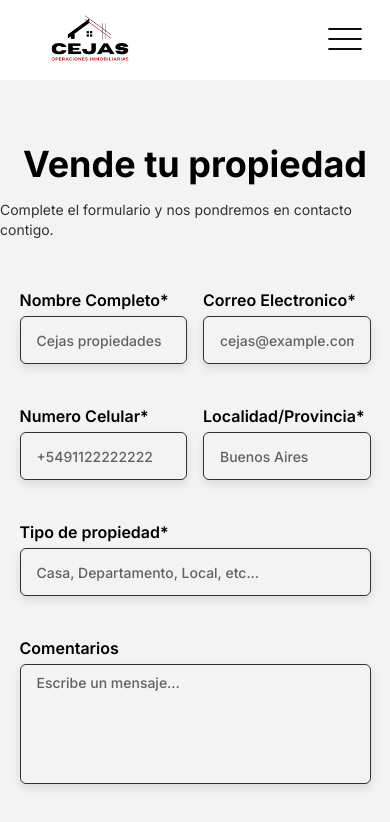
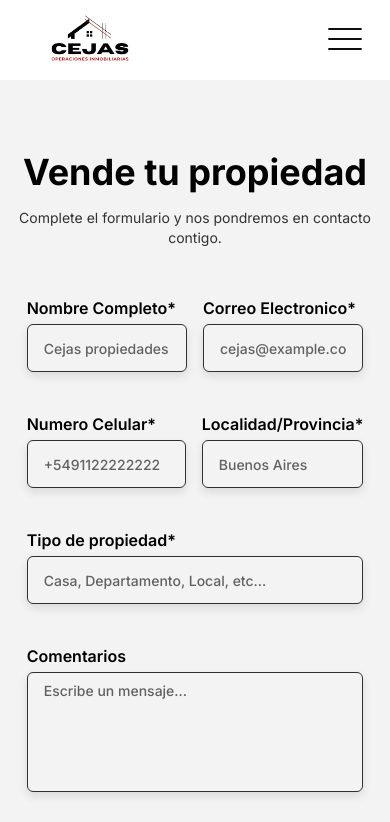
Before and after one commit to Tintaa307/cejas-propiedades, a Next.js app: page /sell in a window 390 px wide. Shown: the top 822 px of the page. Built offline with nearby package versions, Linux system fonts and the light colour scheme; what tailwindcss-animation-delay would draw is missing.

Commit message:
feat: sell responsive

```diff
--- a/src/app/sell/page.tsx
+++ b/src/app/sell/page.tsx
@@ -22,17 +22,17 @@ const Sell = () => {
     }
   }
   return (
-    <section className="w-full h-[calc(100vh_-_80px)] flex items-start justify-center flex-row mt-24">
+    <section className="w-full h-max flex items-start justify-center flex-row mt-24 p-2">
       <main className="w-full h-max mt-12 flex items-center justify-center flex-col gap-12">
         <header className="w-full h-max flex items-center justify-center flex-col gap-4">
           <h4 className="text-black text-4xl font-bold">Vende tu propiedad</h4>
-          <p className="text-base text-black/80 xs:text-sm">
+          <p className="text-base text-black/80 xs:text-sm sm:text-center">
             Complete el formulario y nos pondremos en contacto contigo.
           </p>
         </header>
         <form
           action={FormAction}
-          className="w-full h-max flex items-center justify-center flex-col gap-10"
+          className="w-full h-max flex items-center justify-center flex-col gap-10 "
         >
           <div className="w-[50%] h-max flex items-center justify-center flex-row gap-4 md:w-[80%] ls:w-[90%]">
             <div className="w-full h-max flex flex-col gap-1">
```
